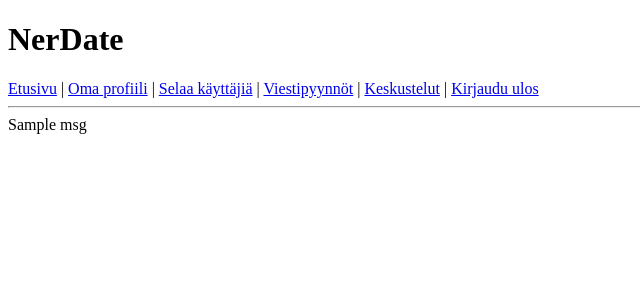
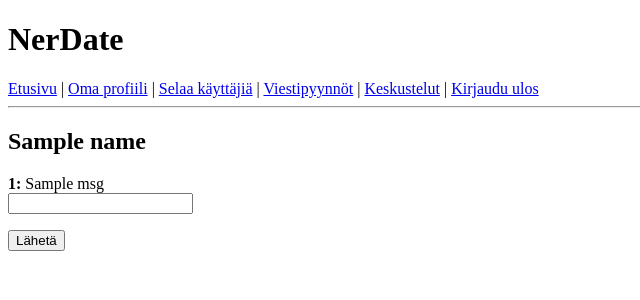
Before and after one commit to Joacim-S/Tsoha, a Flask app: template templates/messages.html in a window 1280 px wide. Shown: the top 300 px of the page, without its empty margins (0-640 px from the left). Run offline with Flask 3, Linux system fonts and the light colour scheme; the visitor is signed in with stand-in values (Sample User, id 1); the template is opened without the code that fills it: most values are stand-ins (such as "Sample title", 1, 10 or a date in 2020).

Commit message:
Messages feature complete

```diff
--- a/templates/convos.html
+++ b/templates/convos.html
@@ -4,7 +4,7 @@
 {% if convos %}
 <p>Nimi | Uusin viesti</p>
 {% for convo in convos %}
-<a href='/messages/{{ convo[1] }}'>{{ convo[0] }}</a> {{ convo[2] }}
+<a href='/messages/{{ convo[1] }}/{{ convo[0] }}/{{ convo[3] }}'>{{ convo[0] }}</a> {{ convo[2] }} <br>
 {% endfor %}
 {% else %}
 Sinulla ei vielä ole keskusteluja.
--- a/templates/messages.html
+++ b/templates/messages.html
@@ -1,6 +1,13 @@
 {% extends 'layout.html' %}
 {% block content %}
+<h2>{{ name }}</h2>
 {% for msg in msgs %}
-{{ msg }}
+<b>{{ msg[0] }}:</b> {{ msg[1] }}
+<br>
 {% endfor %}
+<form action='/messages/{{ convo_id }}/{{ name }}/{{ uid }}' method='POST'>
+    <input type='text' name='content' required></p>
+    <input type='hidden' name='csrf_token' value='{{ session.csrf_token }}'>
+    <input type='submit' value='Lähetä'>
+</form>
 {% endblock %}
```
Also changed, not shown: messages.py (+4 -3 lines), routes.py (+4 -3 lines).
